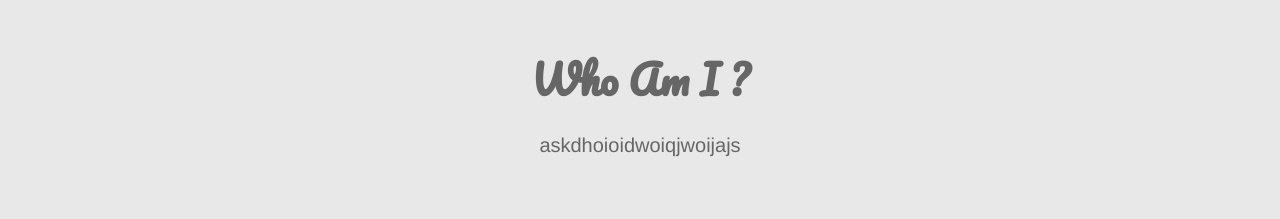
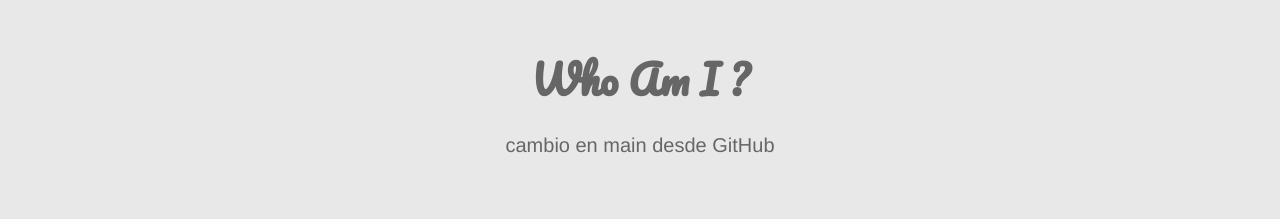
Before and after one commit to JoseCastrejonQIC/Ejemplo_curso, a plain HTML site: page index.html in a window 1280 px wide. Shown: the part 820-1039 px from the top of the page. Drawn offline with nearby package versions, Linux system fonts and the light colour scheme; a web font is replaced by a local one.

Commit message:
cambios en main desde GitHub

```diff
--- a/index.html
+++ b/index.html
@@ -48,7 +48,7 @@
     <h1>Who Am I ?</h1>
 
     <p>
-      askdhoioidwoiqjwoijajs
+      cambio en main desde GitHub
 
     </p>
   </section>
```
